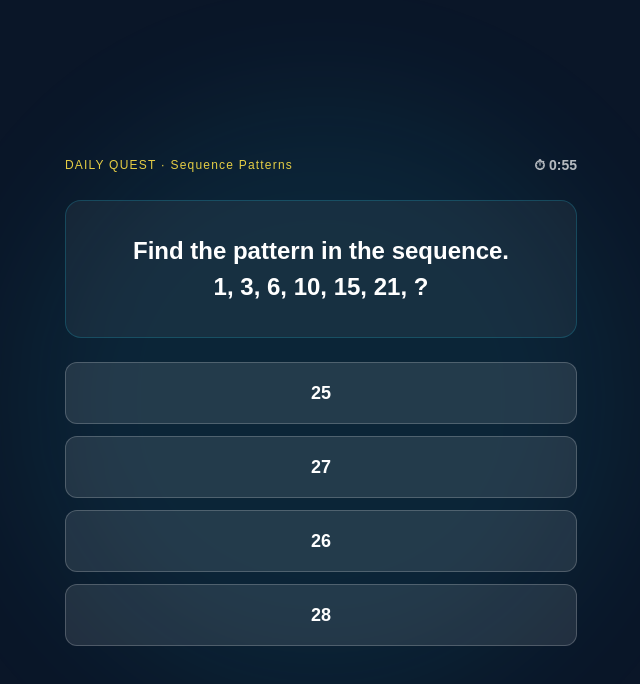
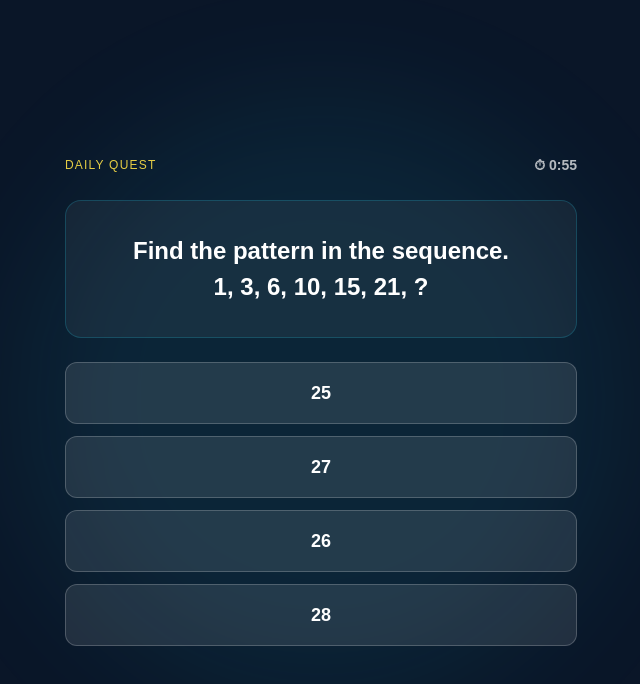
Before and after one commit to vegali915/mathnique, a Next.js app: page /daily-quest in a window 1280 px wide. Shown: the top 684 px of the page, without its empty margins (319-959 px from the left). Built offline with nearby package versions, Linux system fonts and the light colour scheme; no server answers; the database is empty.

Commit message:
Hide genre label in Daily Quest

```diff
--- a/app/daily-quest/page.tsx
+++ b/app/daily-quest/page.tsx
@@ -117,7 +117,7 @@ export default function DailyQuest() {
         {/* ヘッダー */}
         <div className="flex items-center justify-between">
           <p style={{color: 'rgba(253,224,71,0.9)', fontSize: '12px', letterSpacing: '0.1em'}}>
-            DAILY QUEST · {question?.genre}
+            DAILY QUEST
           </p>
           <p style={{
             color: timeLeft <= 10 ? 'rgba(239,68,68,1)' : 'rgba(255,255,255,0.7)',
```
